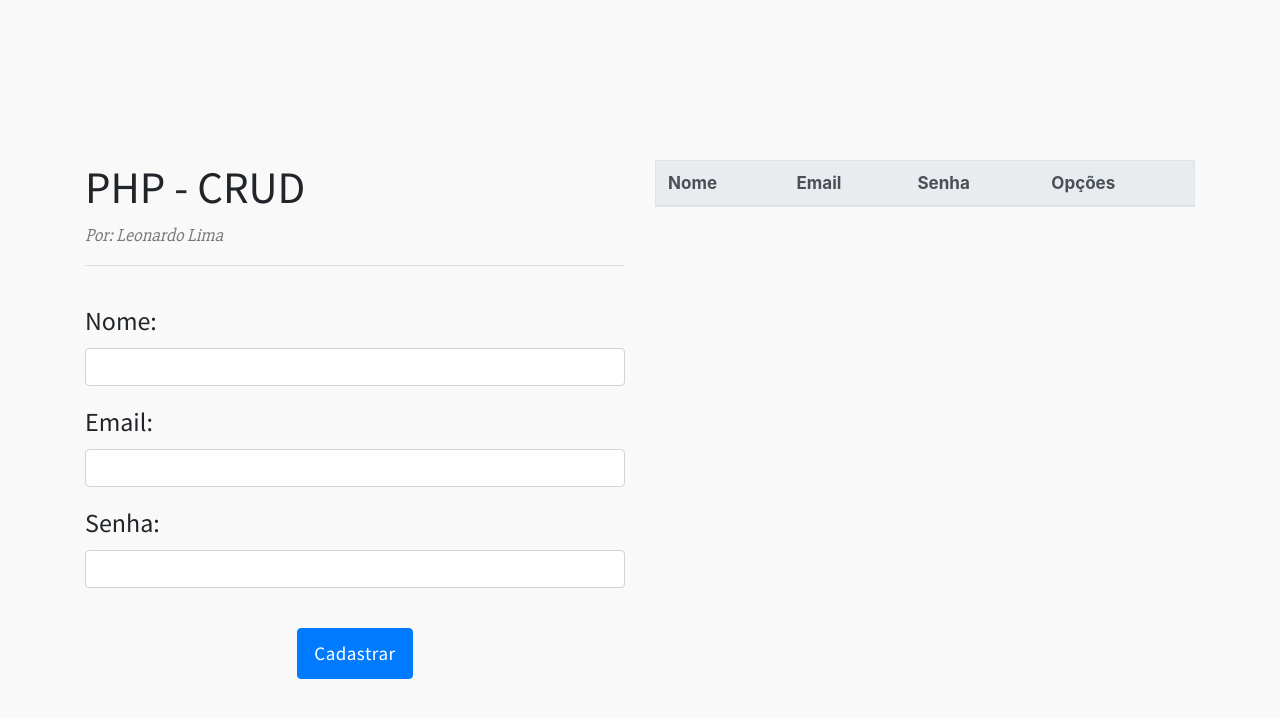
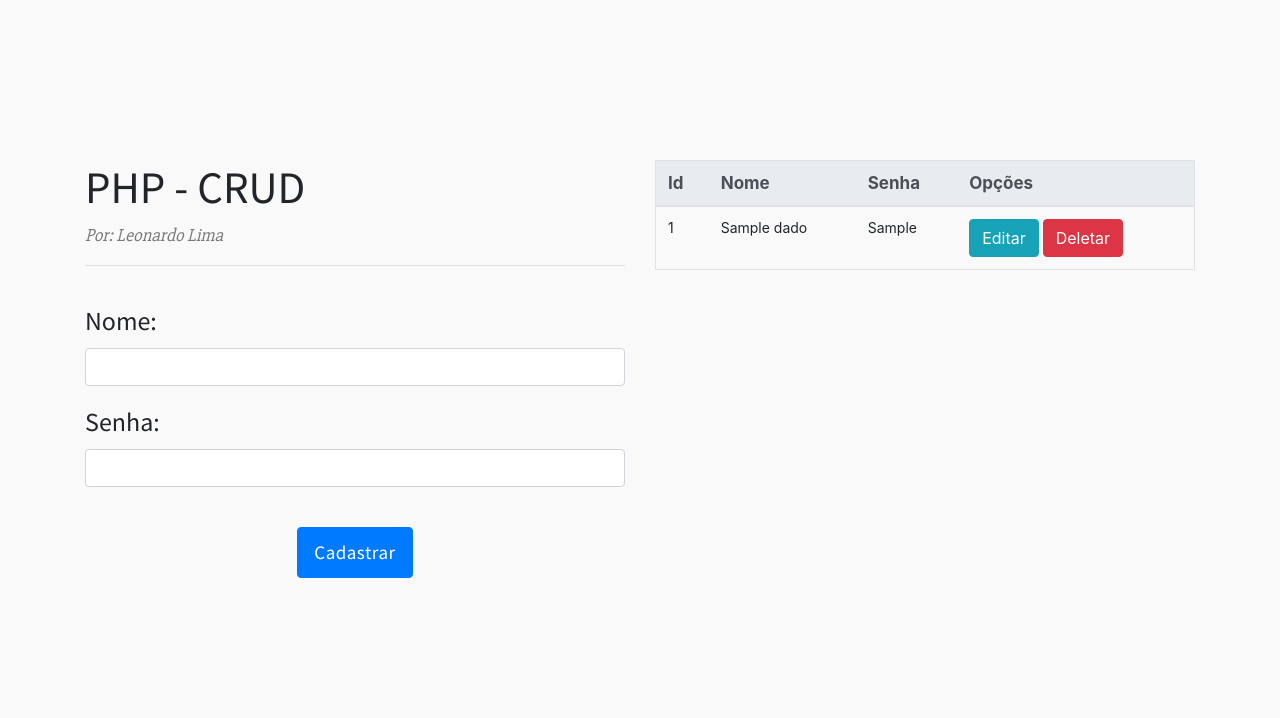
Before and after one commit to leolimaf/CRUD-PDO, a PHP site: page / in a window 1280 px wide. Shown: the top 718 px of the page. Run offline with PHP 8.4, Linux system fonts and the light colour scheme; tables that the repository leaves empty hold one stand-in row (values such as "Sample post"); lists and menus that the app fills with data are empty; some libraries are stand-ins or nearby versions.

Commit message:
DB criado, Create e Read adicionados

```diff
--- a/index.html
+++ b/index.php
@@ -10,7 +10,7 @@
     <link rel="stylesheet" href="/res/css/style.css">
     <link href="https://fonts.googleapis.com/css?family=Source+Sans+Pro" rel="stylesheet">
     <link href="https://fonts.googleapis.com/css?family=Slabo+27px" rel="stylesheet">
-    <link rel="shortcut icon" href="favicon.ico">
+    <link rel="shortcut icon" href="/res/favicon.ico">
 </head>
 <body>
     <div class="container">
@@ -18,14 +18,10 @@
             <div class="col-md-6">
                 <h1>PHP - CRUD</h1>
                 <small>Por: Leonardo Lima</small><hr>
-                <form action="" method="POST">
+                <form action="processaDados.php" method="POST">
                     <div class="form-group">
                         <label class="control-label">Nome:</label>
                         <input type="text" name="nome" class="form-control" maxlength="70">
-                    </div>
-                    <div class="form-group">
-                        <label class="control-label">Email:</label>
-                        <input type="email" name="email" class="form-control" maxlength="70">
                     </div>
                     <div class="form-group">
                         <label class="control-label">Senha:</label>
@@ -40,14 +36,30 @@
                 <table class="table">
                     <thead class="thead-light">
                         <tr>
+                            <th scope="col">Id</th>
                             <th scope="col">Nome</th>
-                            <th scope="col">Email</th>
                             <th scope="col">Senha</th>
                             <th scope="col">Opções</th>
                         </tr>
                     </thead>
                     <tbody>
-
+                        <?php
+                            $conn = new PDO("mysql:dbname=db_CRUD;host=localhost", "root", "");
+                            $stmt = $conn->prepare("SELECT * FROM tb_dados");
+                            $stmt->execute();
+                            $results = $stmt->fetchAll(PDO::FETCH_ASSOC);
+                            foreach($results as $row){
+                                echo "<tr>";
+                                foreach($row as $value){
+                                    echo "<td>$value</td>";
+                                }
+                                echo "<td>
+                                        <button type='button' class='btn btn-info'>Editar</button>
+                                        <button type='button' class='btn btn-danger'>Deletar</button>
+                                    </td>
+                                </tr>";
+                            }
+                        ?>
                     </tbody>
                 </table>
             </div>
```
Also changed, not shown: processaDados.php (added, +12 -0 lines), res/db_CRUD.sql (added, +11 -0 lines), res/favicon.ico (renamed from favicon.ico).
